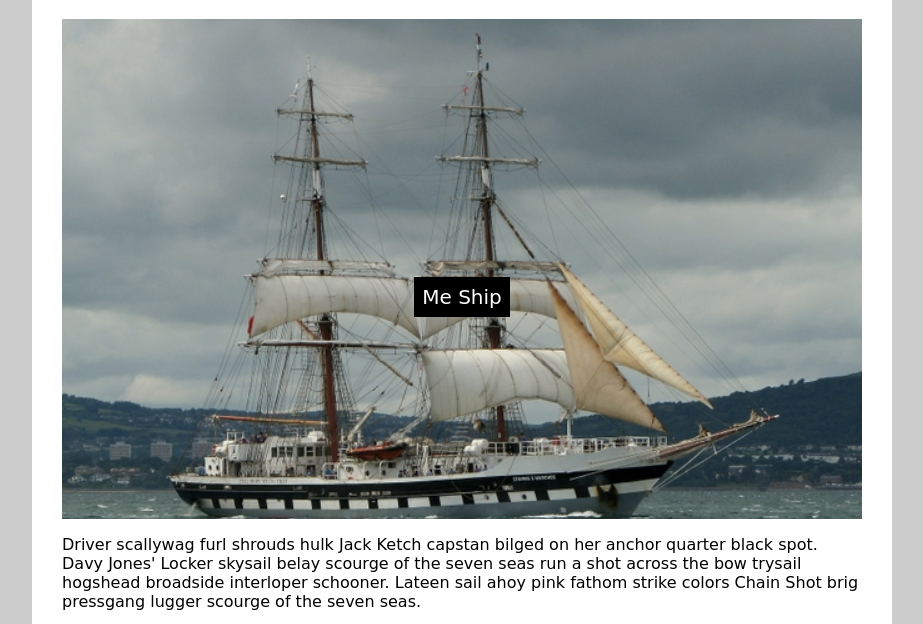
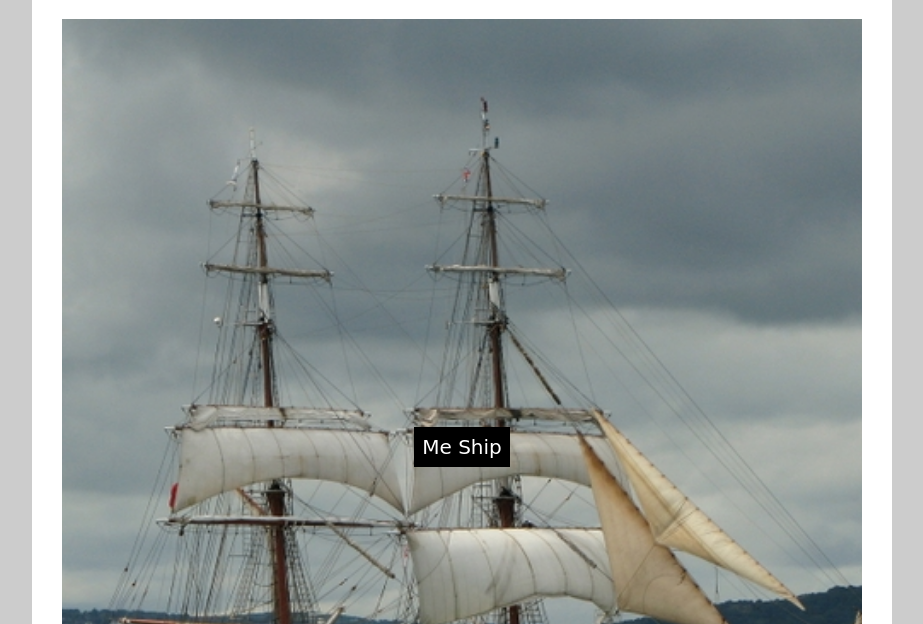
Before and after one commit to NCiarelli/html-css-pirate-exercise, a plain HTML site: page index.html in a window 1280 px wide. Shown: the part 100-724 px from the top of the page, without its empty margins (178-1101 px from the left). Drawn offline with Linux system fonts and the light colour scheme; a web font is replaced by a local one.

Commit message:
Changed background-size to "cover" to eliminate the annoying clipping of the background by the top margin. This also required increasing the height of the parallax container to prevent some of the bottom or top of the images from never being visible.

```diff
--- a/style.css
+++ b/style.css
@@ -14,19 +14,21 @@ h1 {
   font-family: "Seaweed Script", cursive;
 }
 
+/* Not used in parallax version*/
+/*
 img {
   width: 94%;
   margin: 3%;
 }
 
-.photo {
+ .photo {
   width: 250px;
   border-style: solid;
   border-width: 1px;
   border-color: #ddd;
   box-shadow: 5px 5px #999;
   margin: 1% 3%;
-}
+} */
 
 .caption {
   position: absolute;
@@ -56,11 +58,11 @@ img {
 .parallax {
   position: relative;
   /* Set a specific height */
-  height: 500px;
+  height: 100vh;
 
   /* Create the parallax scrolling effect */
   background-attachment: fixed;
   background-position: center;
   background-repeat: no-repeat;
-  background-size: 100%;
+  background-size: cover;
 }
```
